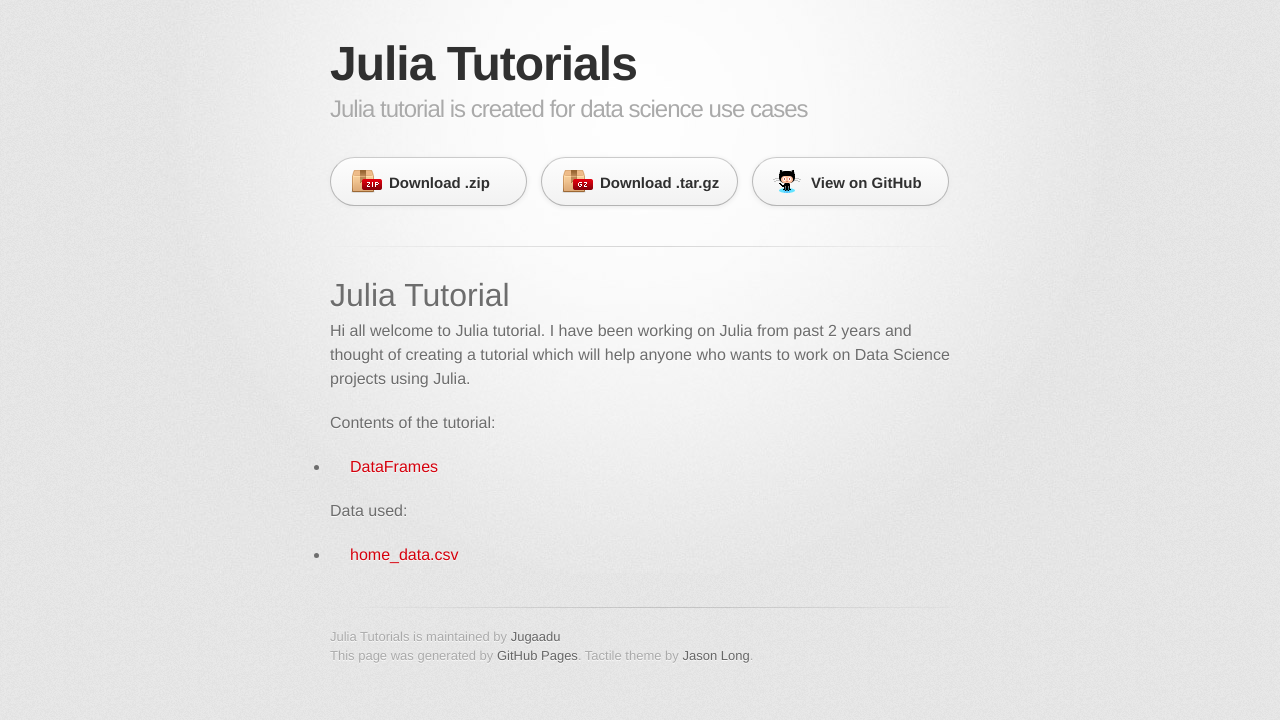
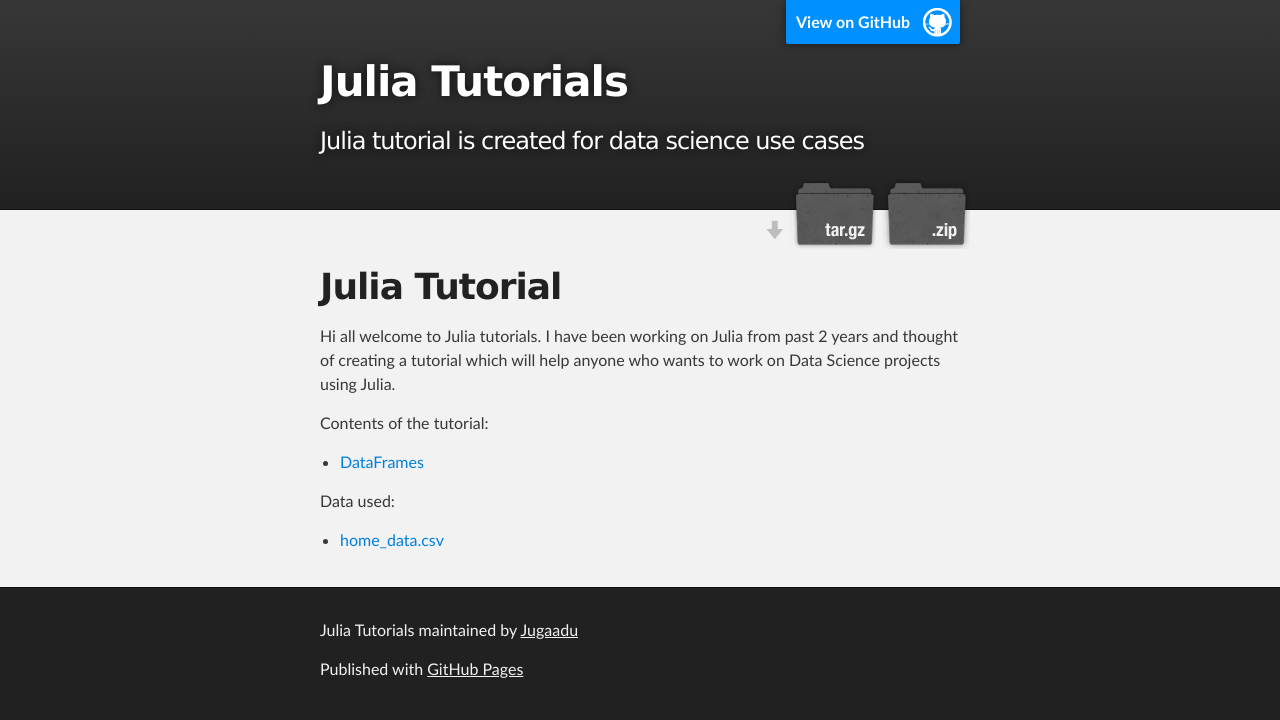
Before and after one commit to Jugaadu/Julia, a plain HTML site: page index.html in a window 1280 px wide. Drawn offline with Linux system fonts and the light colour scheme; a web font is replaced by a local one.

Commit message:
Create gh-pages branch via GitHub

```diff
--- a/index.html
+++ b/index.html
@@ -1,40 +1,40 @@
 <!DOCTYPE html>
 <html>
+
   <head>
     <meta charset='utf-8'>
     <meta http-equiv="X-UA-Compatible" content="chrome=1">
-    <link href='https://fonts.googleapis.com/css?family=Chivo:900' rel='stylesheet' type='text/css'>
-    <link rel="stylesheet" type="text/css" href="stylesheets/stylesheet.css" media="screen">
-    <link rel="stylesheet" type="text/css" href="stylesheets/github-dark.css" media="screen">
-    <link rel="stylesheet" type="text/css" href="stylesheets/print.css" media="print">
-    <!--[if lt IE 9]>
-    <script src="//html5shiv.googlecode.com/svn/trunk/html5.js"></script>
-    <![endif]-->
-    <title>Julia Tutorials by Jugaadu</title>
+    <meta name="description" content="Julia Tutorials : Julia tutorial is created for data science use cases">
+
+    <link rel="stylesheet" type="text/css" media="screen" href="stylesheets/stylesheet.css">
+
+    <title>Julia Tutorials</title>
   </head>
 
   <body>
-    <div id="container">
-      <div class="inner">
 
-        <header>
-          <h1>Julia Tutorials</h1>
-          <h2>Julia tutorial is created for data science use cases</h2>
+    <!-- HEADER -->
+    <div id="header_wrap" class="outer">
+        <header class="inner">
+          <a id="forkme_banner" href="https://github.com/Jugaadu/Julia">View on GitHub</a>
+
+          <h1 id="project_title">Julia Tutorials</h1>
+          <h2 id="project_tagline">Julia tutorial is created for data science use cases</h2>
+
+            <section id="downloads">
+              <a class="zip_download_link" href="https://github.com/Jugaadu/Julia/zipball/master">Download this project as a .zip file</a>
+              <a class="tar_download_link" href="https://github.com/Jugaadu/Julia/tarball/master">Download this project as a tar.gz file</a>
+            </section>
         </header>
+    </div>
 
-        <section id="downloads" class="clearfix">
-          <a href="https://github.com/Jugaadu/Julia/zipball/master" id="download-zip" class="button"><span>Download .zip</span></a>
-          <a href="https://github.com/Jugaadu/Julia/tarball/master" id="download-tar-gz" class="button"><span>Download .tar.gz</span></a>
-          <a href="https://github.com/Jugaadu/Julia" id="view-on-github" class="button"><span>View on GitHub</span></a>
-        </section>
-
-        <hr>
-
-        <section id="main_content">
-          <h1>
+    <!-- MAIN CONTENT -->
+    <div id="main_content_wrap" class="outer">
+      <section id="main_content" class="inner">
+        <h1>
 <a id="julia-tutorial" class="anchor" href="#julia-tutorial" aria-hidden="true"><span class="octicon octicon-link"></span></a>Julia Tutorial</h1>
 
-<p>Hi all welcome to Julia tutorial. I have been working on Julia from past 2 years and thought of creating a tutorial which will help
+<p>Hi all welcome to Julia tutorials. I have been working on Julia from past 2 years and thought of creating a tutorial which will help
 anyone who wants to work on Data Science projects using Julia. </p>
 
 <p>Contents of the tutorial:</p>
@@ -48,15 +48,18 @@
 <ul>
 <li><a href="Julia/home_data.csv">home_data.csv</a></li>
 </ul>
-        </section>
+      </section>
+    </div>
 
-        <footer>
-          Julia Tutorials is maintained by <a href="https://github.com/Jugaadu">Jugaadu</a><br>
-          This page was generated by <a href="https://pages.github.com">GitHub Pages</a>. Tactile theme by <a href="https://twitter.com/jasonlong">Jason Long</a>.
-        </footer>
+    <!-- FOOTER  -->
+    <div id="footer_wrap" class="outer">
+      <footer class="inner">
+        <p class="copyright">Julia Tutorials maintained by <a href="https://github.com/Jugaadu">Jugaadu</a></p>
+        <p>Published with <a href="https://pages.github.com">GitHub Pages</a></p>
+      </footer>
+    </div>
 
 
-      </div>
-    </div>
+
   </body>
 </html>
--- a/params.json
+++ b/params.json
@@ -1 +1 @@
-{"name":"Julia Tutorials","tagline":"Julia tutorial is created for data science use cases","body":"# Julia Tutorial\r\n\r\nHi all welcome to Julia tutorial. I have been working on Julia from past 2 years and thought of creating a tutorial which will help\r\nanyone who wants to work on Data Science projects using Julia. \r\n\r\nContents of the tutorial:\r\n* [DataFrames](https://github.com/Jugaadu/Julia/blob/master/DataFrames%20in%20Julia.ipynb)\r\n\r\n\r\nData used:\r\n* [home_data.csv](Julia/home_data.csv)","google":"","note":"Don't delete this file! It's used internally to help with page regeneration."}
+{"name":"Julia Tutorials","tagline":"Julia tutorial is created for data science use cases","body":"# Julia Tutorial\r\n\r\nHi all welcome to Julia tutorials. I have been working on Julia from past 2 years and thought of creating a tutorial which will help\r\nanyone who wants to work on Data Science projects using Julia. \r\n\r\nContents of the tutorial:\r\n* [DataFrames](https://github.com/Jugaadu/Julia/blob/master/DataFrames%20in%20Julia.ipynb)\r\n\r\n\r\nData used:\r\n* [home_data.csv](Julia/home_data.csv)","google":"","note":"Don't delete this file! It's used internally to help with page regeneration."}
--- a/stylesheets/stylesheet.css
+++ b/stylesheets/stylesheet.css
@@ -1,7 +1,14 @@
-/* http://meyerweb.com/eric/tools/css/reset/
-   v2.0 | 20110126
-   License: none (public domain)
-*/
+/*******************************************************************************
+Slate Theme for GitHub Pages
+by Jason Costello, @jsncostello
+*******************************************************************************/
+
+@import url(github-light.css);
+
+/*******************************************************************************
+MeyerWeb Reset
+*******************************************************************************/
+
 html, body, div, span, applet, object, iframe,
 h1, h2, h3, h4, h5, h6, p, blockquote, pre,
 a, abbr, acronym, address, big, cite, code,
@@ -15,359 +22,404 @@
 figure, figcaption, footer, header, hgroup,
 menu, nav, output, ruby, section, summary,
 time, mark, audio, video {
+  margin: 0;
   padding: 0;
-	margin: 0;
+  border: 0;
   font: inherit;
-	font-size: 100%;
   vertical-align: baseline;
-	border: 0;
 }
+
 /* HTML5 display-role reset for older browsers */
 article, aside, details, figcaption, figure,
 footer, header, hgroup, menu, nav, section {
   display: block;
 }
-body {
-	line-height: 1;
-}
+
 ol, ul {
   list-style: none;
 }
-blockquote, q {
-	quotes: none;
-}
-blockquote:before, blockquote:after,
-q:before, q:after {
-	content: '';
-	content: none;
-}
+
 table {
+  border-collapse: collapse;
   border-spacing: 0;
-	border-collapse: collapse;
 }
 
-/* LAYOUT STYLES */
+/*******************************************************************************
+Theme Styles
+*******************************************************************************/
+
 body {
-  font-family: 'Helvetica Neue', Helvetica, Arial, serif;
-  font-size: 1em;
+  box-sizing: border-box;
+  color:#373737;
+  background: #212121;
+  font-size: 16px;
+  font-family: 'Myriad Pro', Calibri, Helvetica, Arial, sans-serif;
   line-height: 1.5;
-  color: #6d6d6d;
-  text-shadow: 0 1px 0 rgba(255, 255, 255, 0.8);
-  background: #e7e7e7 url(../images/body-bg.png) 0 0 repeat;
+  -webkit-font-smoothing: antialiased;
+}
+
+h1, h2, h3, h4, h5, h6 {
+  margin: 10px 0;
+  font-weight: 700;
+  color:#222222;
+  font-family: 'Lucida Grande', 'Calibri', Helvetica, Arial, sans-serif;
+  letter-spacing: -1px;
+}
+
+h1 {
+  font-size: 36px;
+  font-weight: 700;
+}
+
+h2 {
+  padding-bottom: 10px;
+  font-size: 32px;
+  background: url('../images/bg_hr.png') repeat-x bottom;
+}
+
+h3 {
+  font-size: 24px;
+}
+
+h4 {
+  font-size: 21px;
+}
+
+h5 {
+  font-size: 18px;
+}
+
+h6 {
+  font-size: 16px;
+}
+
+p {
+  margin: 10px 0 15px 0;
+}
+
+footer p {
+  color: #f2f2f2;
 }
 
 a {
-  color: #d5000d;
-}
-a:hover {
-  color: #c5000c;
+  text-decoration: none;
+  color: #007edf;
+  text-shadow: none;
+
+  transition: color 0.5s ease;
+  transition: text-shadow 0.5s ease;
+  -webkit-transition: color 0.5s ease;
+  -webkit-transition: text-shadow 0.5s ease;
+  -moz-transition: color 0.5s ease;
+  -moz-transition: text-shadow 0.5s ease;
+  -o-transition: color 0.5s ease;
+  -o-transition: text-shadow 0.5s ease;
+  -ms-transition: color 0.5s ease;
+  -ms-transition: text-shadow 0.5s ease;
 }
 
-header {
-  padding-top: 35px;
-  padding-bottom: 25px;
+a:hover, a:focus {text-decoration: underline;}
+
+footer a {
+  color: #F2F2F2;
+  text-decoration: underline;
 }
 
-header h1 {
-  font-family: 'Chivo', 'Helvetica Neue', Helvetica, Arial, serif;
-  font-size: 48px; font-weight: 900;
-  line-height: 1.2;
-  color: #303030;
-  letter-spacing: -1px;
-}
-
-header h2 {
-  font-size: 24px;
-  font-weight: normal;
-  line-height: 1.3;
-  color: #aaa;
-  letter-spacing: -1px;
-}
-
-#container {
-  min-height: 595px;
-  background: transparent url(../images/highlight-bg.jpg) 50% 0 no-repeat;
-}
-
-.inner {
-  width: 620px;
-  margin: 0 auto;
-}
-
-#container .inner img {
-  max-width: 100%;
-}
-
-#downloads {
-  margin-bottom: 40px;
-}
-
-a.button {
-  display: block;
-  float: left;
-  width: 179px;
-  padding: 12px 8px 12px 8px;
-  margin-right: 14px;
-  font-size: 15px;
-  font-weight: bold;
-  line-height: 25px;
-  color: #303030;
-  background: #fdfdfd; /* Old browsers */
-  background: -moz-linear-gradient(top,  #fdfdfd 0%, #f2f2f2 100%); /* FF3.6+ */
-  background: -webkit-gradient(linear, left top, left bottom, color-stop(0%,#fdfdfd), color-stop(100%,#f2f2f2)); /* Chrome,Safari4+ */
-  background: -webkit-linear-gradient(top,  #fdfdfd 0%,#f2f2f2 100%); /* Chrome10+,Safari5.1+ */
-  background: -o-linear-gradient(top,  #fdfdfd 0%,#f2f2f2 100%); /* Opera 11.10+ */
-  background: -ms-linear-gradient(top,  #fdfdfd 0%,#f2f2f2 100%); /* IE10+ */
-  background: linear-gradient(top,  #fdfdfd 0%,#f2f2f2 100%); /* W3C */
-  filter: progid:DXImageTransform.Microsoft.gradient( startColorstr='#fdfdfd', endColorstr='#f2f2f2',GradientType=0 ); /* IE6-9 */
-  border-top: solid 1px #cbcbcb;
-  border-right: solid 1px #b7b7b7;
-  border-bottom: solid 1px #b3b3b3;
-  border-left: solid 1px #b7b7b7;
-  border-radius: 30px;
-  -webkit-box-shadow: 10px 10px 5px #888;
-  -moz-box-shadow: 10px 10px 5px #888;
-  box-shadow: 0px 1px 5px #e8e8e8;
-  -moz-border-radius: 30px;
-  -webkit-border-radius: 30px;
-}
-a.button:hover {
-  background: #fafafa; /* Old browsers */
-  background: -moz-linear-gradient(top,  #fdfdfd 0%, #f6f6f6 100%); /* FF3.6+ */
-  background: -webkit-gradient(linear, left top, left bottom, color-stop(0%,#fdfdfd), color-stop(100%,#f6f6f6)); /* Chrome,Safari4+ */
-  background: -webkit-linear-gradient(top,  #fdfdfd 0%,#f6f6f6 100%); /* Chrome10+,Safari5.1+ */
-  background: -o-linear-gradient(top,  #fdfdfd 0%,#f6f6f6 100%); /* Opera 11.10+ */
-  background: -ms-linear-gradient(top,  #fdfdfd 0%,#f6f6f6 100%); /* IE10+ */
-  background: linear-gradient(top,  #fdfdfd 0%,#f6f6f6, 100%); /* W3C */
-  filter: progid:DXImageTransform.Microsoft.gradient( startColorstr='#fdfdfd', endColorstr='#f6f6f6',GradientType=0 ); /* IE6-9 */
-  border-top: solid 1px #b7b7b7;
-  border-right: solid 1px #b3b3b3;
-  border-bottom: solid 1px #b3b3b3;
-  border-left: solid 1px #b3b3b3;
-}
-
-a.button span {
-  display: block;
-  height: 23px;
-  padding-left: 50px;
-}
-
-#download-zip span {
-  background: transparent url(../images/zip-icon.png) 12px 50% no-repeat;
-}
-#download-tar-gz span {
-  background: transparent url(../images/tar-gz-icon.png) 12px 50% no-repeat;
-}
-#view-on-github span {
-  background: transparent url(../images/octocat-icon.png) 12px 50% no-repeat;
-}
-#view-on-github {
-  margin-right: 0;
-}
-
-code, pre {
-  margin-bottom: 30px;
-  font-family: Monaco, "Bitstream Vera Sans Mono", "Lucida Console", Terminal;
-  font-size: 14px;
-  color: #222;
-}
-
-code {
-  padding: 0 3px;
-  background-color: #f2f2f2;
-  border: solid 1px #ddd;
-}
-
-pre {
-  padding: 20px;
-  overflow: auto;
-  color: #f2f2f2;
-  text-shadow: none;
-  background: #303030;
-}
-pre code {
-  padding: 0;
-  color: #f2f2f2;
-  background-color: #303030;
-  border: none;
-}
-
-ul, ol, dl {
-  margin-bottom: 20px;
-}
-
-
-/* COMMON STYLES */
-
-hr {
-  height: 1px;
-  padding-bottom: 1em;
-  margin-top: 1em;
-  line-height: 1px;
-  background: transparent url('../images/hr.png') 50% 0 no-repeat;
-  border: none;
+em {
+  font-style: italic;
 }
 
 strong {
   font-weight: bold;
 }
 
-em {
-  font-style: italic;
+img {
+  position: relative;
+  margin: 0 auto;
+  max-width: 739px;
+  padding: 5px;
+  margin: 10px 0 10px 0;
+  border: 1px solid #ebebeb;
+
+  box-shadow: 0 0 5px #ebebeb;
+  -webkit-box-shadow: 0 0 5px #ebebeb;
+  -moz-box-shadow: 0 0 5px #ebebeb;
+  -o-box-shadow: 0 0 5px #ebebeb;
+  -ms-box-shadow: 0 0 5px #ebebeb;
 }
 
-table {
-  width: 100%;
-  border: 1px solid #ebebeb;
+p img {
+  display: inline;
+  margin: 0;
+  padding: 0;
+  vertical-align: middle;
+  text-align: center;
+  border: none;
 }
 
-th {
-  font-weight: 500;
+pre, code {
+  width: 100%;
+  color: #222;
+  background-color: #fff;
+
+  font-family: Monaco, "Bitstream Vera Sans Mono", "Lucida Console", Terminal, monospace;
+  font-size: 14px;
+
+  border-radius: 2px;
+  -moz-border-radius: 2px;
+  -webkit-border-radius: 2px;
 }
 
-td {
-  font-weight: 300;
-  text-align: center;
-  border: 1px solid #ebebeb;
+pre {
+  width: 100%;
+  padding: 10px;
+  box-shadow: 0 0 10px rgba(0,0,0,.1);
+  overflow: auto;
 }
 
-form {
-  padding: 20px;
-  background: #f2f2f2;
+code {
+  padding: 3px;
+  margin: 0 3px;
+  box-shadow: 0 0 10px rgba(0,0,0,.1);
+}
 
+pre code {
+  display: block;
+  box-shadow: none;
+}
+
+blockquote {
+  color: #666;
+  margin-bottom: 20px;
+  padding: 0 0 0 20px;
+  border-left: 3px solid #bbb;
 }
 
 
-/* GENERAL ELEMENT TYPE STYLES */
-
-h1 {
-  font-size: 32px;
+ul, ol, dl {
+  margin-bottom: 15px
 }
 
-h2 {
-  margin-bottom: 8px;
-  font-size: 22px;
-  font-weight: bold;
-  color: #303030;
-}
-
-h3 {
-  margin-bottom: 8px;
-  font-size: 18px;
-  font-weight: bold;
-  color: #d5000d;
-}
-
-h4 {
-  font-size: 16px;
-  font-weight: bold;
-  color: #303030;
-}
-
-h5 {
-  font-size: 1em;
-  color: #303030;
-}
-
-h6 {
-  font-size: .8em;
-  color: #303030;
-}
-
-p {
-  margin-bottom: 20px;
-  font-weight: 300;
-}
-
-a {
-  text-decoration: none;
-}
-
-p a {
-  font-weight: 400;
-}
-
-blockquote {
-  padding: 0 0 0 30px;
-  margin-bottom: 20px;
-  font-size: 1.6em;
-  border-left: 10px solid #e9e9e9;
-}
-
-ul li {
+ul {
   list-style-position: inside;
   list-style: disc;
   padding-left: 20px;
 }
 
-ol li {
+ol {
   list-style-position: inside;
   list-style: decimal;
-  padding-left: 3px;
+  padding-left: 20px;
 }
 
 dl dt {
-  color: #303030;
+  font-weight: bold;
 }
 
-footer {
-  padding-top: 20px;
-  padding-bottom: 30px;
-  margin-top: 40px;
-  font-size: 13px;
-  color: #aaa;
-  background: transparent url('../images/hr.png') 0 0 no-repeat;
+dl dd {
+  padding-left: 20px;
+  font-style: italic;
 }
 
-footer a {
-  color: #666;
-}
-footer a:hover {
-  color: #444;
+dl p {
+  padding-left: 20px;
+  font-style: italic;
 }
 
-/* MISC */
-.clearfix:after {
-  display: block;
-  height: 0;
-  clear: both;
-  visibility: hidden;
-  content: '.';
+hr {
+  height: 1px;
+  margin-bottom: 5px;
+  border: none;
+  background: url('../images/bg_hr.png') repeat-x center;
 }
 
-.clearfix {display: inline-block;}
-* html .clearfix {height: 1%;}
-.clearfix {display: block;}
+table {
+  border: 1px solid #373737;
+  margin-bottom: 20px;
+  text-align: left;
+ }
 
-/* #Media Queries
-================================================== */
+th {
+  font-family: 'Lucida Grande', 'Helvetica Neue', Helvetica, Arial, sans-serif;
+  padding: 10px;
+  background: #373737;
+  color: #fff;
+ }
 
-/* Smaller than standard 960 (devices and browsers) */
-@media only screen and (max-width: 959px) { }
+td {
+  padding: 10px;
+  border: 1px solid #373737;
+ }
 
-/* Tablet Portrait size to standard 960 (devices and browsers) */
-@media only screen and (min-width: 768px) and (max-width: 959px) { }
+form {
+  background: #f2f2f2;
+  padding: 20px;
+}
 
-/* All Mobile Sizes (devices and browser) */
-@media only screen and (max-width: 767px) {
-  header {
-    padding-top: 10px;
-    padding-bottom: 10px;
+/*******************************************************************************
+Full-Width Styles
+*******************************************************************************/
+
+.outer {
+  width: 100%;
 }
+
+.inner {
+  position: relative;
+  max-width: 640px;
+  padding: 20px 10px;
+  margin: 0 auto;
+}
+
+#forkme_banner {
+  display: block;
+  position: absolute;
+  top:0;
+  right: 10px;
+  z-index: 10;
+  padding: 10px 50px 10px 10px;
+  color: #fff;
+  background: url('../images/blacktocat.png') #0090ff no-repeat 95% 50%;
+  font-weight: 700;
+  box-shadow: 0 0 10px rgba(0,0,0,.5);
+  border-bottom-left-radius: 2px;
+  border-bottom-right-radius: 2px;
+}
+
+#header_wrap {
+  background: #212121;
+  background: -moz-linear-gradient(top, #373737, #212121);
+  background: -webkit-linear-gradient(top, #373737, #212121);
+  background: -ms-linear-gradient(top, #373737, #212121);
+  background: -o-linear-gradient(top, #373737, #212121);
+  background: linear-gradient(top, #373737, #212121);
+}
+
+#header_wrap .inner {
+  padding: 50px 10px 30px 10px;
+}
+
+#project_title {
+  margin: 0;
+  color: #fff;
+  font-size: 42px;
+  font-weight: 700;
+  text-shadow: #111 0px 0px 10px;
+}
+
+#project_tagline {
+  color: #fff;
+  font-size: 24px;
+  font-weight: 300;
+  background: none;
+  text-shadow: #111 0px 0px 10px;
+}
+
 #downloads {
-    margin-bottom: 25px;
+  position: absolute;
+  width: 210px;
+  z-index: 10;
+  bottom: -40px;
+  right: 0;
+  height: 70px;
+  background: url('../images/icon_download.png') no-repeat 0% 90%;
 }
-  #download-zip, #download-tar-gz {
+
+.zip_download_link {
+  display: block;
+  float: right;
+  width: 90px;
+  height:70px;
+  text-indent: -5000px;
+  overflow: hidden;
+  background: url(../images/sprite_download.png) no-repeat bottom left;
+}
+
+.tar_download_link {
+  display: block;
+  float: right;
+  width: 90px;
+  height:70px;
+  text-indent: -5000px;
+  overflow: hidden;
+  background: url(../images/sprite_download.png) no-repeat bottom right;
+  margin-left: 10px;
+}
+
+.zip_download_link:hover {
+  background: url(../images/sprite_download.png) no-repeat top left;
+}
+
+.tar_download_link:hover {
+  background: url(../images/sprite_download.png) no-repeat top right;
+}
+
+#main_content_wrap {
+  background: #f2f2f2;
+  border-top: 1px solid #111;
+  border-bottom: 1px solid #111;
+}
+
+#main_content {
+  padding-top: 40px;
+}
+
+#footer_wrap {
+  background: #212121;
+}
+
+
+
+/*******************************************************************************
+Small Device Styles
+*******************************************************************************/
+
+@media screen and (max-width: 480px) {
+  body {
+    font-size:14px;
+  }
+
+  #downloads {
     display: none;
   }
+
   .inner {
-    width: 94%;
-    margin: 0 auto;
-  }
+    min-width: 320px;
+    max-width: 480px;
   }
 
-/* Mobile Landscape Size to Tablet Portrait (devices and browsers) */
-@media only screen and (min-width: 480px) and (max-width: 767px) { }
+  #project_title {
+  font-size: 32px;
+  }
 
-/* Mobile Portrait Size to Mobile Landscape Size (devices and browsers) */
-@media only screen and (max-width: 479px) { }
+  h1 {
+    font-size: 28px;
+  }
+
+  h2 {
+    font-size: 24px;
+  }
+
+  h3 {
+    font-size: 21px;
+  }
+
+  h4 {
+    font-size: 18px;
+  }
+
+  h5 {
+    font-size: 14px;
+  }
+
+  h6 {
+    font-size: 12px;
+  }
+
+  code, pre {
+    min-width: 320px;
+    max-width: 480px;
+    font-size: 11px;
+  }
+
+}
```
Also changed, not shown: images/bg_hr.png (added), images/blacktocat.png (added), images/icon_download.png (added), images/sprite_download.png (added). Lines whose indentation alone changed are shown as unchanged.
